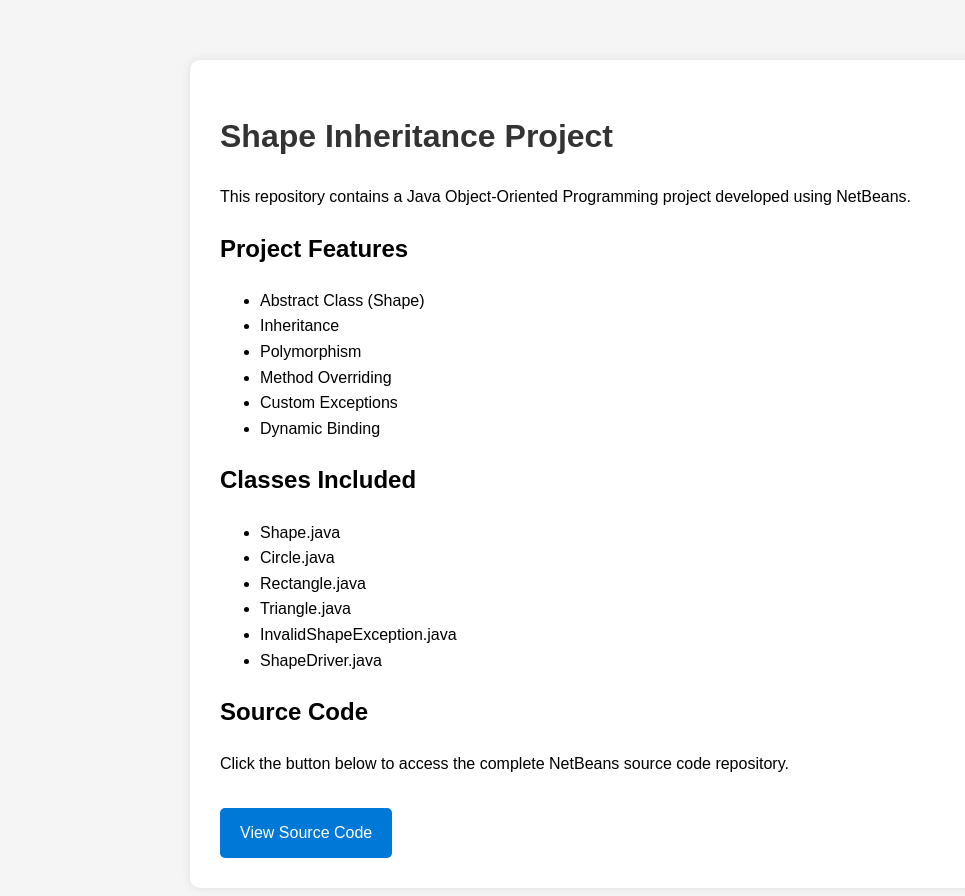
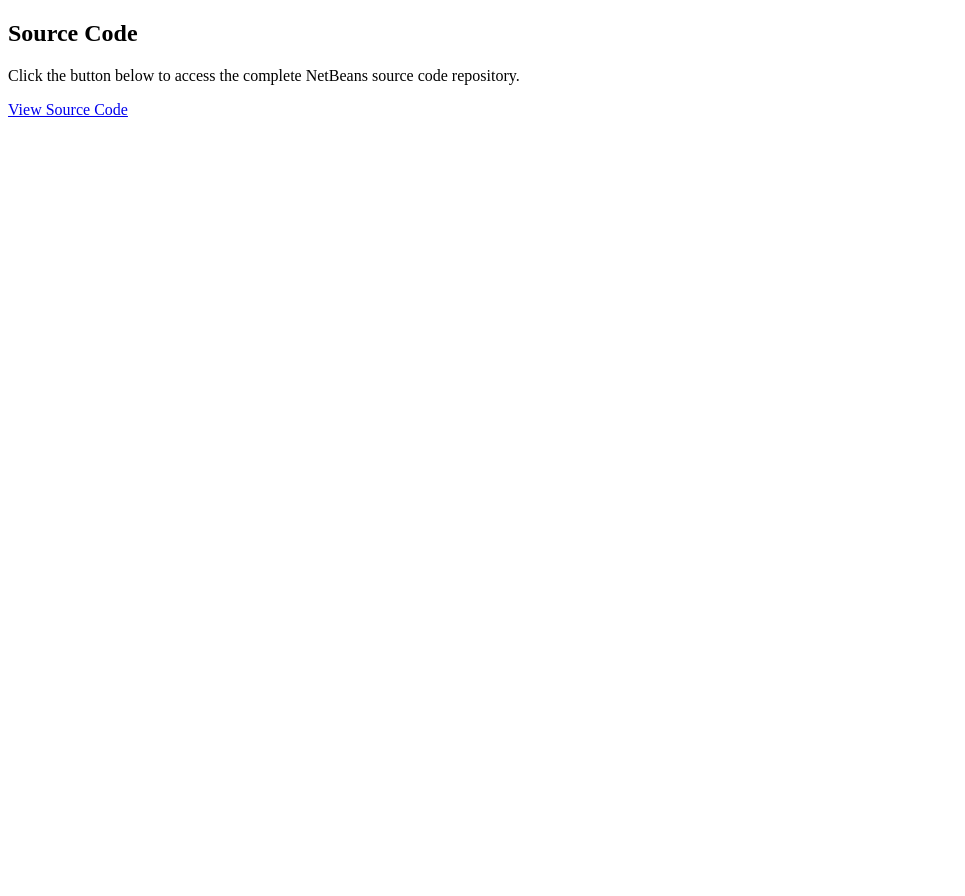
Before and after one commit to heydraquintana-prog/mulindwaabdul, a plain HTML site: page index.html in a window 1280 px wide. Shown: the whole page, without its empty margins (0-965 px from the left). After the commit the page ends 800 px from the top, so only its background shows below. Drawn offline with Linux system fonts and the light colour scheme.

Commit message:
Update index.html

```diff
--- a/index.html
+++ b/index.html
@@ -3,81 +3,6 @@
 <head>
     <meta charset="UTF-8">
     <meta name="viewport" content="width=device-width, initial-scale=1.0">
-    <title>Shape Inheritance Assignment</title>
-    <style>
-        body {
-            font-family: Arial, sans-serif;
-            max-width: 900px;
-            margin: 40px auto;
-            padding: 20px;
-            background-color: #f5f5f5;
-            line-height: 1.6;
-        }
-
-        .container {
-            background: white;
-            padding: 30px;
-            border-radius: 10px;
-            box-shadow: 0 0 10px rgba(0,0,0,0.1);
-        }
-
-        h1 {
-            color: #333;
-        }
-
-        .button {
-            display: inline-block;
-            padding: 12px 20px;
-            background-color: #0078d7;
-            color: white;
-            text-decoration: none;
-            border-radius: 5px;
-            margin-top: 15px;
-        }
-
-        .button:hover {
-            background-color: #005ea6;
-        }
-
-        ul {
-            margin-top: 10px;
-        }
-
-        code {
-            background: #eee;
-            padding: 2px 5px;
-        }
-    </style>
-</head>
-<body>
-
-<div class="container">
-    <h1>Shape Inheritance Project</h1>
-
-    <p>
-        This repository contains a Java Object-Oriented Programming project
-        developed using NetBeans.
-    </p>
-
-    <h2>Project Features</h2>
-    <ul>
-        <li>Abstract Class (Shape)</li>
-        <li>Inheritance</li>
-        <li>Polymorphism</li>
-        <li>Method Overriding</li>
-        <li>Custom Exceptions</li>
-        <li>Dynamic Binding</li>
-    </ul>
-
-    <h2>Classes Included</h2>
-    <ul>
-        <li>Shape.java</li>
-        <li>Circle.java</li>
-        <li>Rectangle.java</li>
-        <li>Triangle.java</li>
-        <li>InvalidShapeException.java</li>
-        <li>ShapeDriver.java</li>
-    </ul>
 
     <h2>Source Code</h2>
 
```
